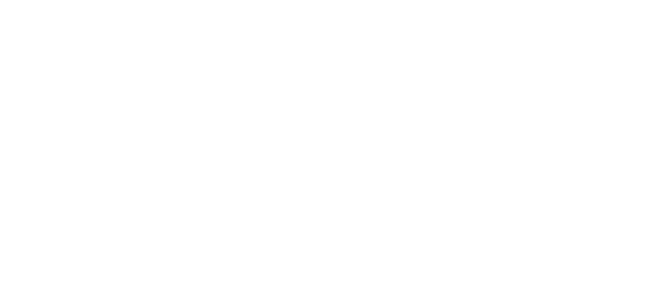
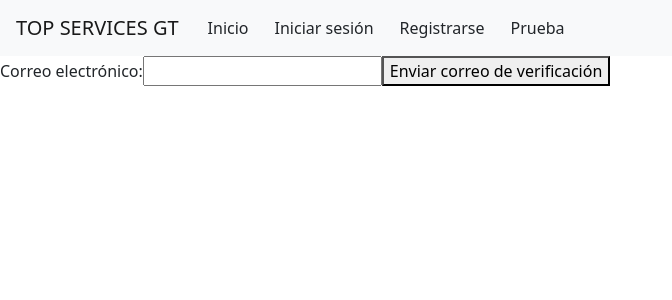
Before and after one commit to Yangesi/TopServicesGT, a React (Vite) app: page /prueba in a window 1280 px wide. Before the commit this address had no page. Shown: the top 300 px of the page, without its empty margins (0-672 px from the left). Built offline with nearby package versions, Linux system fonts and the light colour scheme; no server answers.

Commit message:
Pruebas01_envioEmail

```diff
--- /dev/null
+++ b/screens/forms/validacionEmail.jsx
@@ -0,0 +1,45 @@
+import { app } from '../../src/firebase/configFirebase';
+import { getAuth, sendSignInLinkToEmail } from 'firebase/auth';
+import { useState } from 'react';
+
+
+const ValidacionEmail = () => {
+
+  const [email, setEmail] = useState('');
+
+  const handleSignIn = (e) => {
+    e.preventDefault();
+
+    const auth = getAuth(app);
+    const actionCodeSettings = {
+      url: 'http://localhost:5173/prueba',
+      handleCodeInApp: true,
+    };
+
+    sendSignInLinkToEmail(auth, email, actionCodeSettings)
+      .then(() => {
+        // El correo de verificación se ha enviado correctamente
+        console.log('Correo de verificación enviado');
+        // Guardamos el email en el localStorage para poder utilizarlo después
+        localStorage.setItem('emailForSignIn', email);
+      })
+      .catch((error) => {
+        console.error(error);
+      });
+  };
+
+  const handleEmailChange = (e) => {
+    setEmail(e.target.value);
+  };
+
+  return (
+    <form onSubmit={handleSignIn}>
+      <label htmlFor="email">Correo electrónico:</label>
+      <input type="email" id="email" name="email" value={email} onChange={handleEmailChange} required />
+      <button type="submit">Enviar correo de verificación</button>
+    </form>
+  );
+
+  };
+
+export default ValidacionEmail;
--- a/src/App.jsx
+++ b/src/App.jsx
@@ -7,6 +7,7 @@
 
 import { Login } from '../screens/login'
 import { Registrarse } from '../screens/registrarse'
+import ValidacionEmail from '../screens/forms/validacionEmail'
 import { BrowserRouter, Route, Routes } from 'react-router-dom';
 
 function App() {
@@ -19,6 +20,7 @@
 
       <Route path='/login' element={<Login/>}/>
       <Route path='/registrarse' element={<Registrarse/>}/>
+      <Route path='/prueba' element={<ValidacionEmail/>}/>
 
       </Route>
     </Routes>
--- a/src/components/viewsHome/encabezado.jsx
+++ b/src/components/viewsHome/encabezado.jsx
@@ -54,6 +54,9 @@
 
       {/* Aquí se muestra el botón de Registrarse solo si el usuario no ha iniciado sesión */}
       {!isLoggedIn && <Link className="btn light" to="/registrarse" href="#">Registrarse</Link>}
+
+      {/* este enlace solo es para probar componentes */}
+      {!isLoggedIn && <Link className="btn light" to="/prueba" href="#">Prueba</Link>}
     </Nav>
         {/* <Nav>
           <Link className="btn light" to="/" href="#">Inicio</Link>
```
